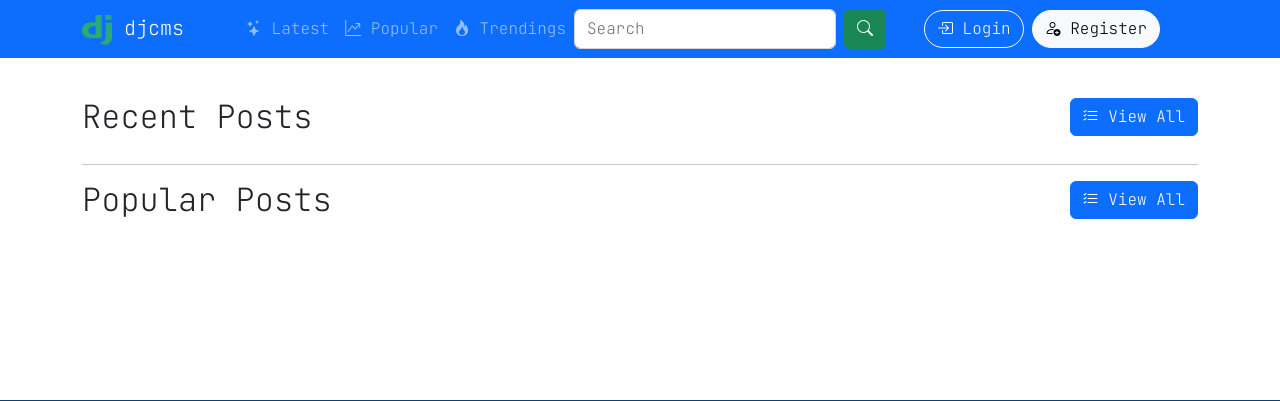
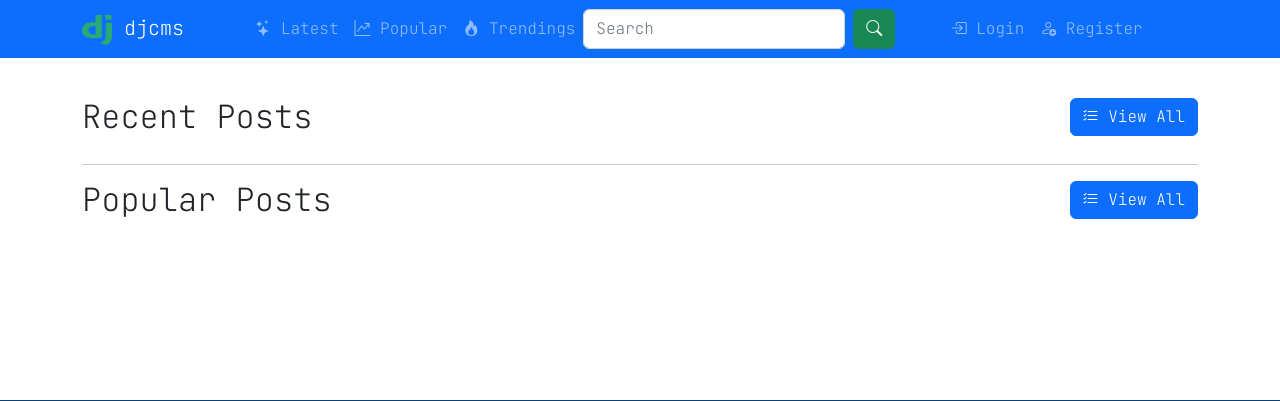
Before and after one commit to dev-bittu/djcms, a Django app: page / in a window 1280 px wide. Shown: the top 401 px of the page. Run offline with Django 4.2, Linux system fonts and the light colour scheme; data that the repository does not hold is empty.

Commit message:
removed extra fields and add comments

```diff
--- a/static/js/layout.js
+++ /dev/null
@@ -1,10 +0,0 @@
-var login = document.querySelector('#loginBtn');
-var register = document.querySelector('#registerBtn');
-
-if (window.matchMedia("(min-width: 992px)").matches) {
-    login.classList.remove("nav-link");
-    login.classList.add('btn', 'btn-outline-light', 'rounded-pill', 'me-2');
-
-    register.classList.remove("nav-link");
-    register.classList.add('btn', 'btn-light', 'rounded-pill');
-}
--- a/templates/layout.html
+++ b/templates/layout.html
@@ -9,12 +9,6 @@
   <meta property="og:image" itemprop="image" content="{% static 'img/og.png' %}">
   <meta property="og:description" content="A Blog Management Site aims to view/create/edit/delete blogs.">
 
-  <meta property="og:type" content="website" />
-  <!-- <meta property="og:image:type" content="image/jpeg"> -->
-
-  <meta property="og:image:width" content="300">
-  <meta property="og:image:height" content="200">
-
   <link href="https://cdn.jsdelivr.net/npm/bootstrap@5.2.3/dist/css/bootstrap.min.css" rel="stylesheet" integrity="sha384-rbsA2VBKQhggwzxH7pPCaAqO46MgnOM80zW1RWuH61DGLwZJEdK2Kadq2F9CUG65" crossorigin="anonymous">
   <link href="{% static 'css/index.css' %}" rel="stylesheet">
   <link rel="stylesheet" href="https://cdn.jsdelivr.net/npm/bootstrap-icons@1.11.1/font/bootstrap-icons.css">
@@ -22,6 +16,7 @@
 </head>
 <body>
 
+<!-- Navbar -->
 <nav class="navbar navbar-expand-lg navbar-dark bg-primary fixed-top">
   <div class="container">
     <a class="navbar-brand" href="{% url 'index' %}">
@@ -105,13 +100,13 @@
       </ul>
       <ul class="navbar-nav me-auto mb-2 mb-lg-0">
         <li class="nav-item">
-          <a class="nav-link" id="loginBtn" aria-current="page" href="{% url 'accounts:login' %}">
+          <a class="nav-link" aria-current="page" href="{% url 'accounts:login' %}">
             <i class="bi bi-box-arrow-in-right"></i>
               Login
           </a>
         </li>
         <li class="nav-item">
-          <a class="nav-link" id="registerBtn" aria-current="page" href="{% url 'accounts:register' %}">
+          <a class="nav-link" aria-current="page" href="{% url 'accounts:register' %}">
               <i class="bi bi-person-add"></i>
             Register
           </a>
@@ -122,6 +117,7 @@
   </div>
 </nav>
 
+<!-- Messages -->
 <div class="container mt-3" id="msg-box">
   {% if messages %}
   {% for message in messages %}
@@ -134,7 +130,10 @@
 </div>
 
 {% block body %}{% endblock %}
+
+
 <br><br><br><br><br><br>
+<!-- Footer -->
 <section>
   <footer class="text-center text-white">
     <div class="container p-4 pb-0">
@@ -151,7 +150,8 @@
     </div>
   </footer>
 </section>
-  <script src="{% static 'js/layout.js' %}"></script>
+
+<!-- Javascripts -->
   <script src="https://cdn.jsdelivr.net/npm/@popperjs/core@2.11.6/dist/umd/popper.min.js" integrity="sha384-oBqDVmMz9ATKxIep9tiCxS/Z9fNfEXiDAYTujMAeBAsjFuCZSmKbSSUnQlmh/jp3" crossorigin="anonymous"></script>
   <script src="https://cdn.jsdelivr.net/npm/bootstrap@5.2.3/dist/js/bootstrap.min.js" integrity="sha384-cuYeSxntonz0PPNlHhBs68uyIAVpIIOZZ5JqeqvYYIcEL727kskC66kF92t6Xl2V" crossorigin="anonymous"></script>
 </body>
```
Lines whose indentation alone changed are shown as unchanged.
